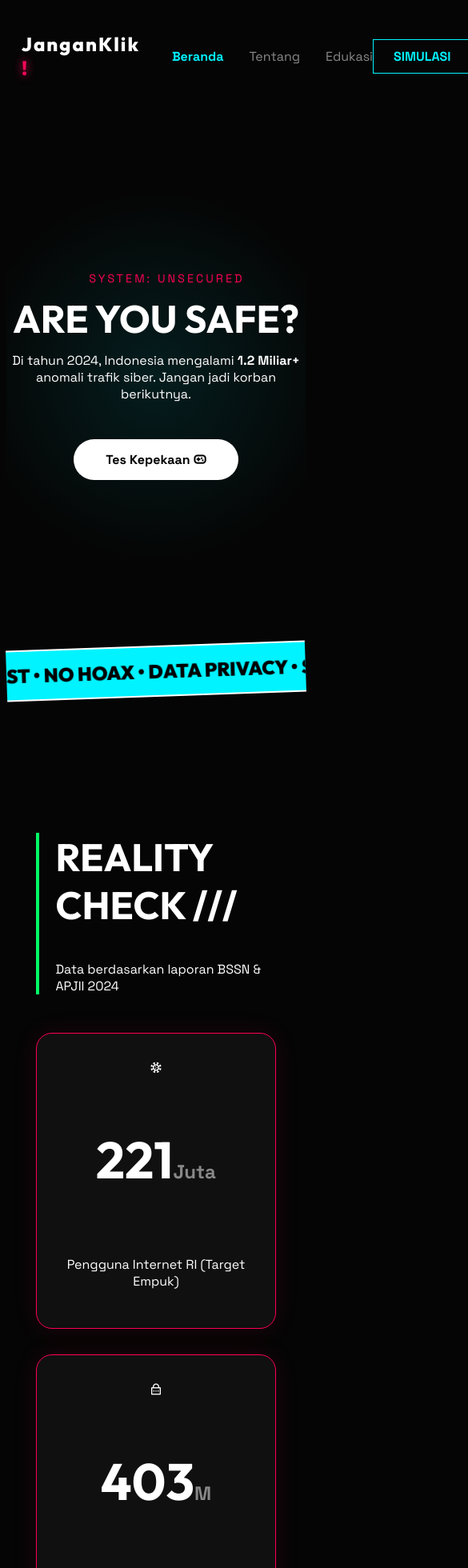
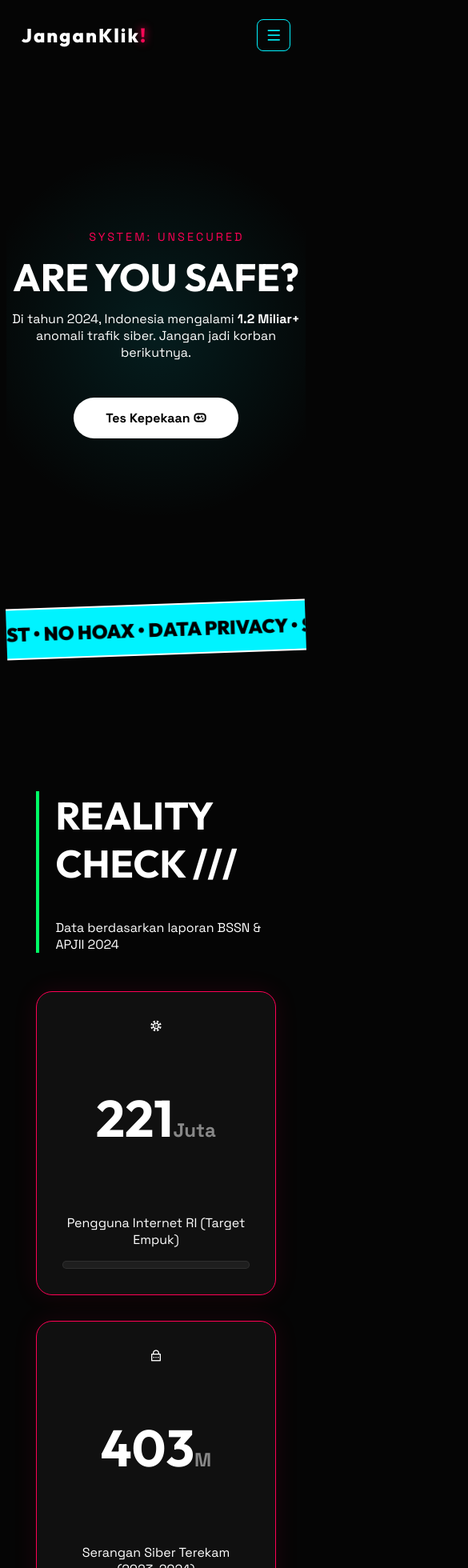
Before and after one commit to eicheich/janganklik-prisma, a Next.js app: page / in a window 390 px wide. Shown: the top 1960 px of the page at 80% size, 585 px wide, since content can reach past the window. Built offline with nearby package versions, Linux system fonts and the light colour scheme.

Commit message:
responsive

```diff
--- a/src/app/globals.css
+++ b/src/app/globals.css
@@ -35,6 +35,26 @@ nav {
   display: flex;
   gap: 2rem;
   list-style: none;
+}
+
+/* Toggle button hidden on desktop by default */
+.menu-toggle {
+  display: none;
+  background: transparent;
+  border: 1px solid var(--neon-blue);
+  color: var(--neon-blue);
+  padding: 8px 10px;
+  border-radius: 8px;
+  cursor: pointer;
+  font-size: 1.25rem;
+}
+
+.desktop-only {
+  display: inline-flex;
+}
+
+.mobile-only {
+  display: none;
 }
 
 .menu a {
@@ -151,12 +171,14 @@ h1 {
   border-radius: 20px;
   border: 1px solid #333;
   text-align: center;
-  transition: 0.3s;
+  transition: transform 0.25s ease, box-shadow 0.25s ease, border-color 0.25s ease;
+  position: relative;
 }
 
 .stat-card:hover {
   border-color: var(--neon-green);
   transform: translateY(-10px);
+  box-shadow: 0 10px 30px rgba(0, 243, 255, 0.12);
 }
 
 .highlight {
@@ -174,6 +196,25 @@ h1 {
   font-size: 1.5rem;
   font-weight: bold;
   color: #888;
+}
+
+/* Interactive progress bar inside stat card */
+.stat-progress {
+  height: 8px;
+  background: rgba(255, 255, 255, 0.06);
+  border: 1px solid rgba(255, 255, 255, 0.08);
+  border-radius: 999px;
+  overflow: hidden;
+  margin-top: 14px;
+}
+
+.stat-progress .bar {
+  width: 0%;
+  height: 100%;
+  background: linear-gradient(90deg, var(--neon-blue), var(--neon-green));
+  box-shadow: 0 0 12px rgba(0, 243, 255, 0.5);
+  transition: width 1.2s ease-in-out;
+  will-change: width;
 }
 
 /* SIMULATION SECTION */
@@ -305,6 +346,49 @@ h1 {
 
 /* Responsive */
 @media (max-width: 768px) {
+  nav {
+    padding: 1rem 5%;
+  }
+
+  .menu-toggle {
+    display: inline-flex;
+    align-items: center;
+    justify-content: center;
+  }
+
+  /* Hide desktop CTA on mobile */
+  .desktop-only {
+    display: none !important;
+  }
+
+  .mobile-only {
+    display: list-item;
+  }
+
+  /* Collapse menu by default on mobile */
+  .menu {
+    position: absolute;
+    top: 64px;
+    left: 0;
+    right: 0;
+    background: rgba(16, 16, 16, 0.97);
+    border-top: 1px solid rgba(255, 255, 255, 0.08);
+    display: none;
+    flex-direction: column;
+    gap: 0;
+    padding: 12px 5%;
+    z-index: 1000;
+  }
+
+  .menu.open {
+    display: flex;
+  }
+
+  .menu li a {
+    display: block;
+    padding: 12px 0;
+  }
+
   .stats-grid {
     grid-template-columns: 1fr;
   }
--- a/src/app/page.tsx
+++ b/src/app/page.tsx
@@ -35,7 +35,7 @@ export default function Home() {
           <p>Data berdasarkan laporan BSSN & APJII 2024</p>
         </div>
         <div className="stats-grid">
-          <div className="stat-card highlight">
+          <div className="stat-card highlight" data-percent="74">
             <div className="icon-stat">
               <i className="ri-virus-line"></i>
             </div>
@@ -44,8 +44,11 @@ export default function Home() {
             </h3>
             <span className="suffix">Juta</span>
             <p>Pengguna Internet RI (Target Empuk)</p>
+            <div className="stat-progress" aria-hidden="true">
+              <div className="bar"></div>
+            </div>
           </div>
-          <div className="stat-card highlight">
+          <div className="stat-card highlight" data-percent="80">
             <div className="icon-stat">
               <i className="ri-lock-password-line"></i>
             </div>
@@ -54,8 +57,11 @@ export default function Home() {
             </h3>
             <span className="suffix">M</span>
             <p>Serangan Siber Terekam (2023-2024)</p>
+            <div className="stat-progress" aria-hidden="true">
+              <div className="bar"></div>
+            </div>
           </div>
-          <div className="stat-card highlight">
+          <div className="stat-card highlight" data-percent="65">
             <div className="icon-stat">
               <i className="ri-spy-line"></i>
             </div>
@@ -64,6 +70,9 @@ export default function Home() {
             </h3>
             <span className="suffix">%</span>
             <p>Korban Penipuan Online adalah Gen Z & Milenial</p>
+            <div className="stat-progress" aria-hidden="true">
+              <div className="bar"></div>
+            </div>
           </div>
         </div>
         <div className="data-source">
--- a/src/components/Header.tsx
+++ b/src/components/Header.tsx
@@ -1,27 +1,51 @@
 'use client';
 
 import { usePathname } from 'next/navigation';
+import { useState } from 'react';
 
 export default function Header() {
     const pathname = usePathname();
+    const [open, setOpen] = useState(false);
+
+    const toggleMenu = () => setOpen((v) => !v);
+    const closeMenu = () => setOpen(false);
 
     return (
         <nav>
             <div className="logo">
                 JanganKlik<span className="dot">!</span>
             </div>
-            <ul className="menu">
+
+            <button
+                className="menu-toggle"
+                aria-label="Buka menu"
+                aria-expanded={open}
+                aria-controls="primary-menu"
+                onClick={toggleMenu}
+            >
+                <i className={open ? 'ri-close-line' : 'ri-menu-line'} />
+            </button>
+
+            <ul id="primary-menu" className={`menu ${open ? 'open' : ''}`}>
                 <li>
-                    <a href="/" className={pathname === '/' ? 'active' : ''}>Beranda</a>
+                    <a href="/" className={pathname === '/' ? 'active' : ''} onClick={closeMenu}>Beranda</a>
                 </li>
                 <li>
-                    <a href="/tentang" className={pathname === '/tentang' ? 'active' : ''}>Tentang</a>
+                    <a href="/tentang" className={pathname === '/tentang' ? 'active' : ''} onClick={closeMenu}>Tentang</a>
                 </li>
                 <li>
-                    <a href="/education" className={pathname === '/education' ? 'active' : ''}>Edukasi</a>
+                    <a href="/education" className={pathname === '/education' ? 'active' : ''} onClick={closeMenu}>Edukasi</a>
+                </li>
+                {/* Mobile-only CTA */}
+                <li className="mobile-only">
+                    <a href="/simulation" className={pathname === '/simulation' ? 'active' : ''} onClick={closeMenu}>
+                        Simulasi
+                    </a>
                 </li>
             </ul>
-            <a href="/simulation" className={`btn-glitch ${pathname === '/simulation' ? 'active' : ''}`}>
+
+            {/* Desktop CTA */}
+            <a href="/simulation" className={`btn-glitch desktop-only ${pathname === '/simulation' ? 'active' : ''}`}>
                 SIMULASI
             </a>
         </nav>
```
Also changed, not shown: public/script.js (+23 -0 lines), src/app/simulation/page.tsx (+6 -5 lines), 1 other file (tests, documents, lock files or other folders).
